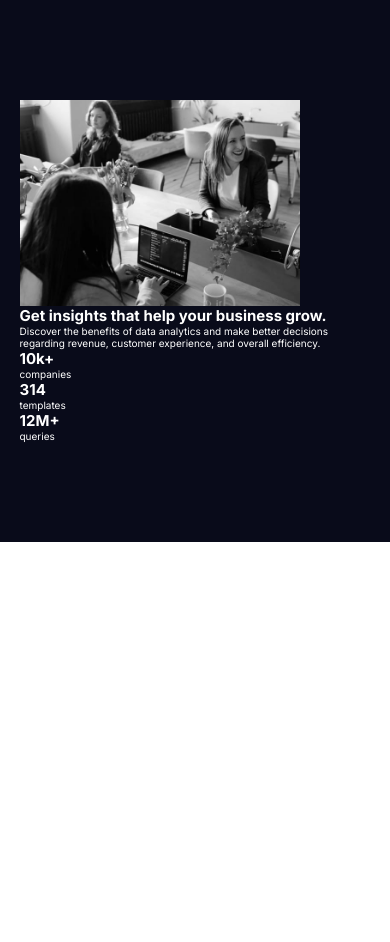
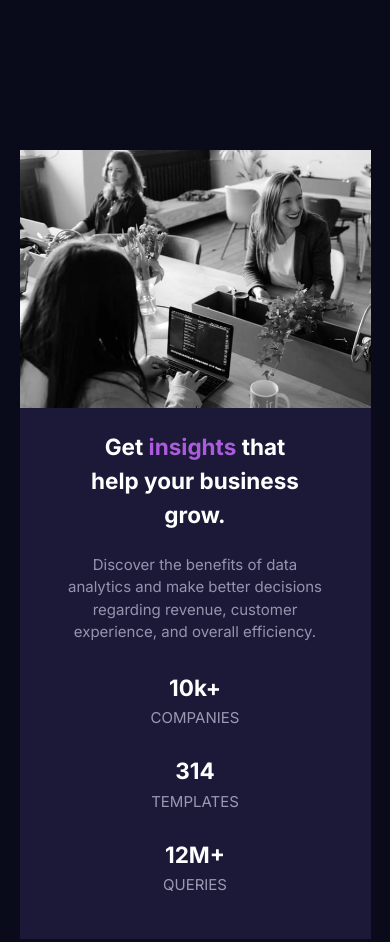
Before and after one commit to mamba-dev-KE/stats-preview-card-component, a plain HTML site: page index.html in a window 390 px wide. Shown: the top 942 px of the page. Before the commit the page ends 844 px from the top, so only its background shows below. Drawn offline with Linux system fonts and the light colour scheme.

Commit message:
complete mobile design

```diff
--- a/index.html
+++ b/index.html
@@ -14,22 +14,31 @@
 </head>
 
 <body>
-  <section class="card">
-    <div class="card__item">
+  <section>
+    <div class="card">
       <div class="container row">
         <div class="card__image">
           <img src="./images/image-header-mobile.jpg" alt="">
         </div>
         <div class="card__info">
-          <h1>Get <span>insights</span> that help your business grow.</h1>
-          <p>Discover the benefits of data analytics and make better decisions regarding revenue,
+          <h1 class="card__title">Get <span class="card__title--accent">insights</span> that help your business grow.
+          </h1>
+          <p class="card__para">Discover the benefits of data analytics and make better decisions regarding revenue,
             customer experience, and overall efficiency.</p>
-          <h2>10k+</h2>
-          <p>companies</p=>
-          <h2>314</h2>
-          <p>templates</pss=>
-          <h2>12M+</h2>
-          <p>queries</p>
+        </div>
+        <div class="card__stats">
+          <div class="card__stats__item">
+            <h2 class="card__stat_title">10k+</h2>
+            <p class="card__stat__para">companies</p>
+          </div>
+          <div class="card__stats__item">
+            <h2 class="card__stat_title">314</h2>
+            <p class="card__stat__para">templates</p>
+          </div>
+          <div class="card__stats__item">
+            <h2 class="card__stat_title">12M+</h2>
+            <p class="card__stat__para">queries</p>
+          </div>
         </div>
       </div>
     </div>
--- a/styles/style.css
+++ b/styles/style.css
@@ -11,12 +11,13 @@
 }
 
 /*
-font-family: 'Lexend Deca', sans-serif;
+
 */
 
 body {
 	color: #fff;
 	font-family: "Inter", sans-serif;
+	font-size: 1.5rem;
 }
 
 section {
@@ -25,19 +26,60 @@ section {
 }
 
 img {
-	width: 80%;
 	max-width: 100%;
 	display: block;
 }
 
+.card {
+	border-radius: 100px;
+}
 .container {
 	width: 90%;
 	max-width: 1000px;
 	margin: 0 auto;
 }
 
-.card-info {
+.card__info,
+.card__stats {
+	background-color: hsl(246, 38%, 16%);
+}
 
+.card__title {
+	padding: 1em 0;
+	width: 65%;
+}
+
+.card__title--accent {
+	color: hsl(277, 64%, 61%);
+}
+
+.card__title,
+.card__para {
+	text-align: center;
+	margin: 0 auto;
+	line-height: 1.5;
+}
+
+.card__para {
+	color: hsl(247, 14%, 63%);
+	width: 75%;
+}
+
+.card__stats {
+	text-align: center;
+	display: flex;
+	flex-direction: column;
+	padding-bottom: 3em;
+}
+
+.card__stats__item {
+	margin-top: 2em;
+}
+
+.card__stat__para {
+	color: hsl(245, 14%, 65%);
+	text-transform: uppercase;
+	margin-top: 0.5em;
 }
 
 .attribution a:hover,
```
